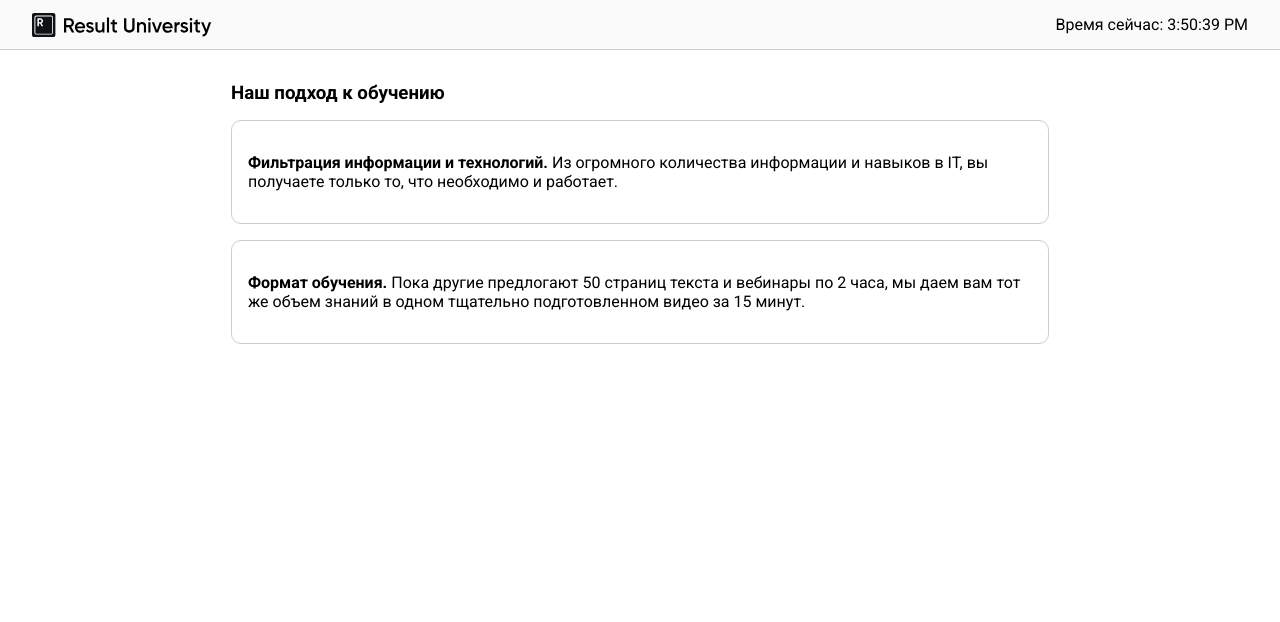
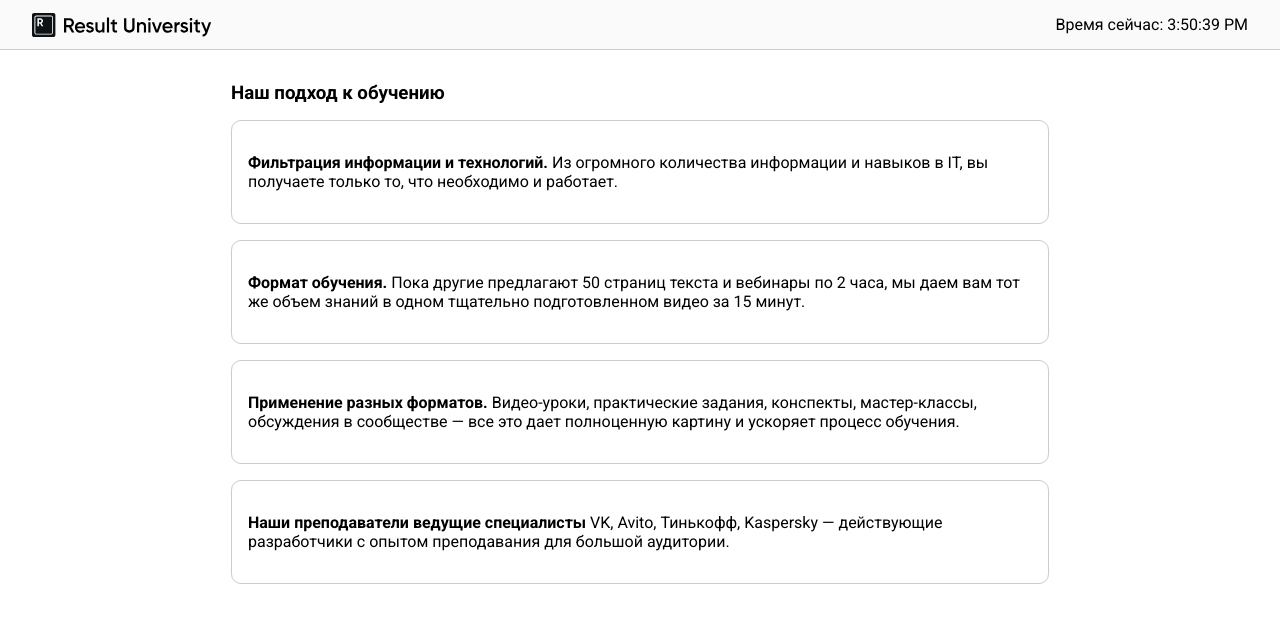
Before and after one commit to AlexseM89/React_Minin, a React (Vite) app in the folder React_Minin/: page / in a window 1280 px wide. Shown: the top 622 px of the page. Built offline with nearby package versions, Linux system fonts and the light colour scheme.

Commit message:
React props

```diff
--- a/React_Minin/src/App.jsx
+++ b/React_Minin/src/App.jsx
@@ -1,4 +1,6 @@
 import Header from "./components/Header"
+import {ways} from './data'
+import WayToTeach from "./components/WayToTeach"
 
 
 function App() {
@@ -10,16 +12,15 @@
            <section>
             <h3> Наш подход к обучению</h3>
             <ul>
-              <li>
-                <p>
-                  <strong>Фильтрация информации и технологий.</strong> Из огромного количества информации и навыков в IT, вы получаете только то, что необходимо и работает.
-                </p>
-              </li>
-              <li>
+            <WayToTeach title={ways[0].title} description={ways[0].description}/>
+            <WayToTeach {...ways[1]}/>
+            <WayToTeach {...ways[2]}/>
+            <WayToTeach {...ways[3]}/>
+              {/* <li>
                 <p>
                   <strong>Формат обучения.</strong> Пока другие предлогают 50 страниц текста и вебинары по 2 часа, мы даем вам тот же объем знаний в одном тщательно подготовленном видео за 15 минут.
                 </p>
-              </li>
+              </li> */}
             </ul>
            </section>
         </main>
--- /dev/null
+++ b/React_Minin/src/components/WayToTeach.jsx
@@ -0,0 +1,9 @@
+export default function WayToTeach({title, description}){
+
+    return(
+    <li>
+      <p>
+        <strong>{title}</strong> {description}
+      </p>
+    </li>)
+  }
--- /dev/null
+++ b/React_Minin/src/data.js
@@ -0,0 +1,29 @@
+export const ways = [
+    {
+        title: "Фильтрация информации и технологий.",
+        description:
+            "Из огромного количества информации и навыков в IT, вы получаете только то, что необходимо и работает.",
+    },
+    {
+        title: "Формат обучения.",
+        description:
+            "Пока другие предлагают 50 страниц текста и вебинары по 2 часа, мы даем вам тот же объем знаний в одном тщательно подготовленном видео за 15 минут.",
+    },
+    {
+        title: "Применение разных форматов.",
+        description:
+            "Видео-уроки, практические задания, конспекты, мастер-классы, обсуждения в сообществе — все это дает полноценную картину и ускоряет процесс обучения.",
+    },
+    {
+        title: "Наши преподаватели ведущие специалисты",
+        description:
+            "VK, Avito, Тинькофф, Kaspersky — действующие разработчики с опытом преподавания для большой аудитории.",
+    },
+];
+
+export const differences = {
+    way: "Узконаправленный подход. Учим только фронтенду, поэтому вы получаете именно те знания, за которыми пришли.",
+    easy: "Доступность обучения. Простыми словами объясняем сложные темы на понятных примерах.",
+    program:
+        "Концентрация знаний. Например, модуль «HTML&CSS» даст вам столько же умений и навыков, как и 6 месяцев обучения по этой программе в госуниверситете.",
+};
```
